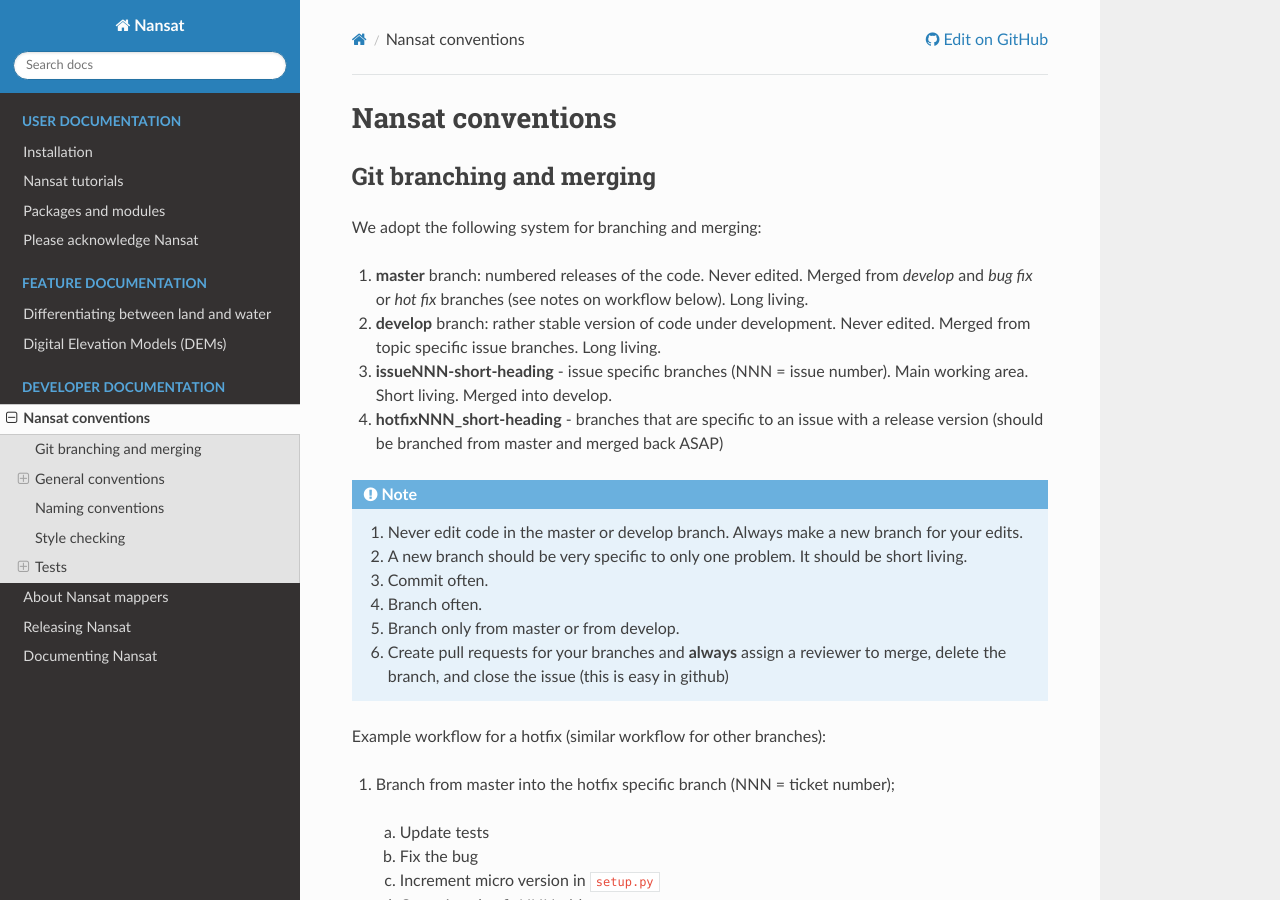
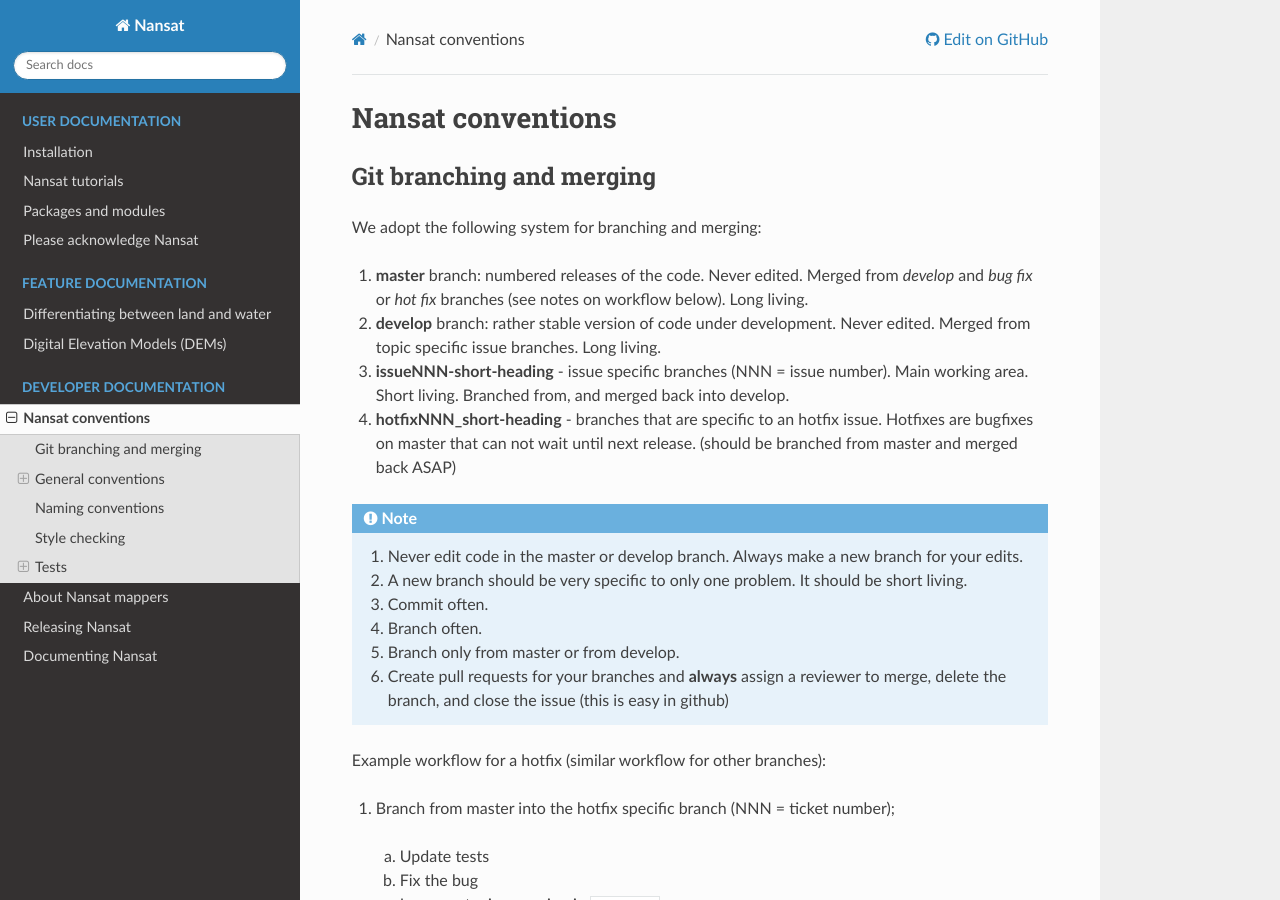
Before and after one commit to nansencenter/nansat, a Sphinx documentation site: the page built from docs/source/conventions.rst, in a window 1280 px wide and 900 px high. Built offline with Sphinx 7.4.7 and the Read the Docs theme 2.0.0, drawn with Linux system fonts in a browser that asks for light colours.

Commit message:
Updated branch descriptions

```diff
--- a/docs/source/conventions.rst
+++ b/docs/source/conventions.rst
@@ -8,8 +8,8 @@
 
 1. **master** branch: numbered releases of the code. Never edited. Merged from *develop* and *bug fix* or *hot fix* branches (see notes on workflow below). Long living.
 2. **develop** branch: rather stable version of code under development. Never edited. Merged from topic specific issue branches. Long living.
-3. **issueNNN-short-heading** - issue specific branches (NNN = issue number). Main working area. Short living. Merged into develop.
-4. **hotfixNNN_short-heading** - branches that are specific to an issue with a release version (should be branched from master and merged back ASAP)
+3. **issueNNN-short-heading** - issue specific branches (NNN = issue number). Main working area. Short living. Branched from, and merged back into develop.
+4. **hotfixNNN_short-heading** - branches that are specific to an hotfix issue. Hotfixes are bugfixes on master that can not wait until next release. (should be branched from master and merged back ASAP)
 
 .. note::
 
```
